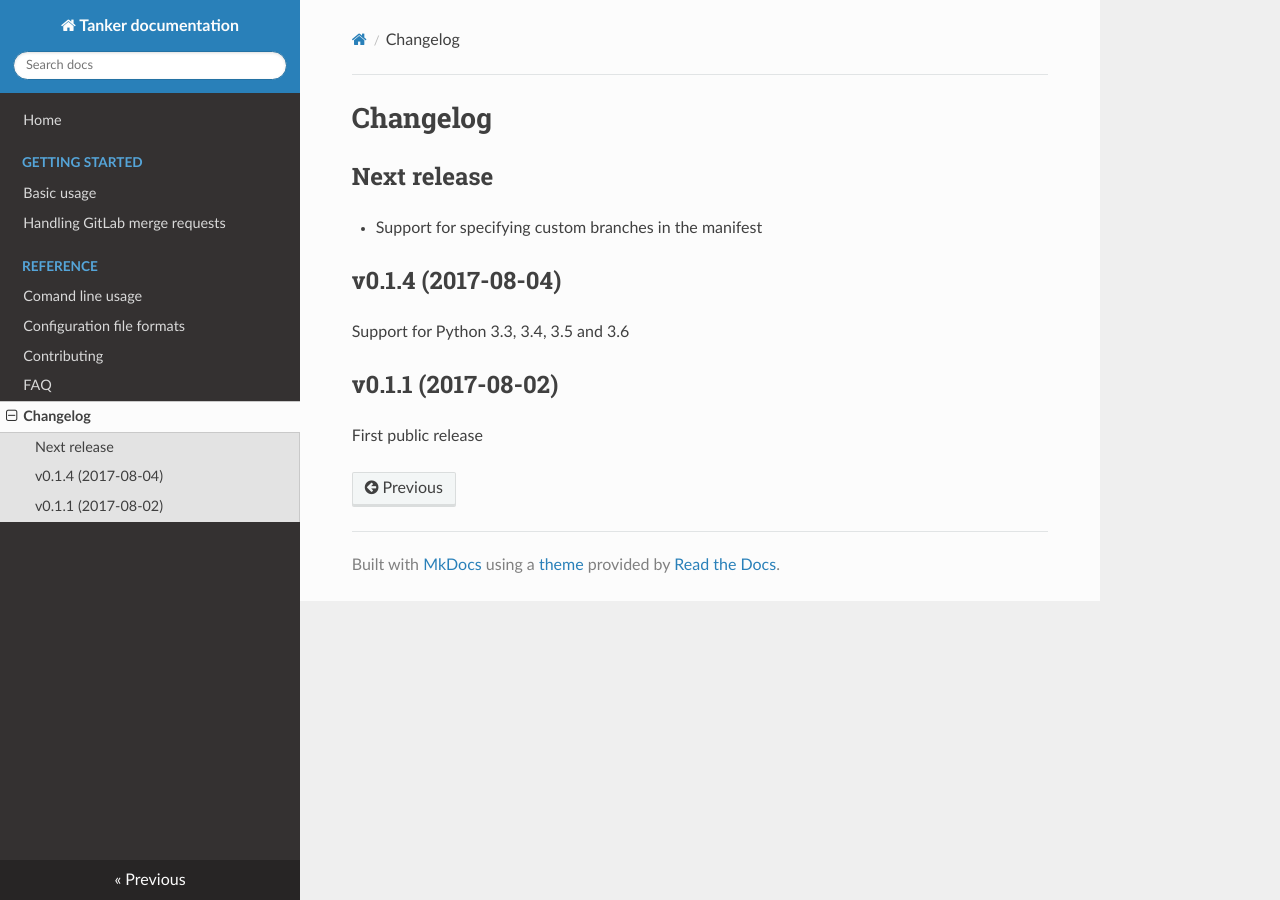
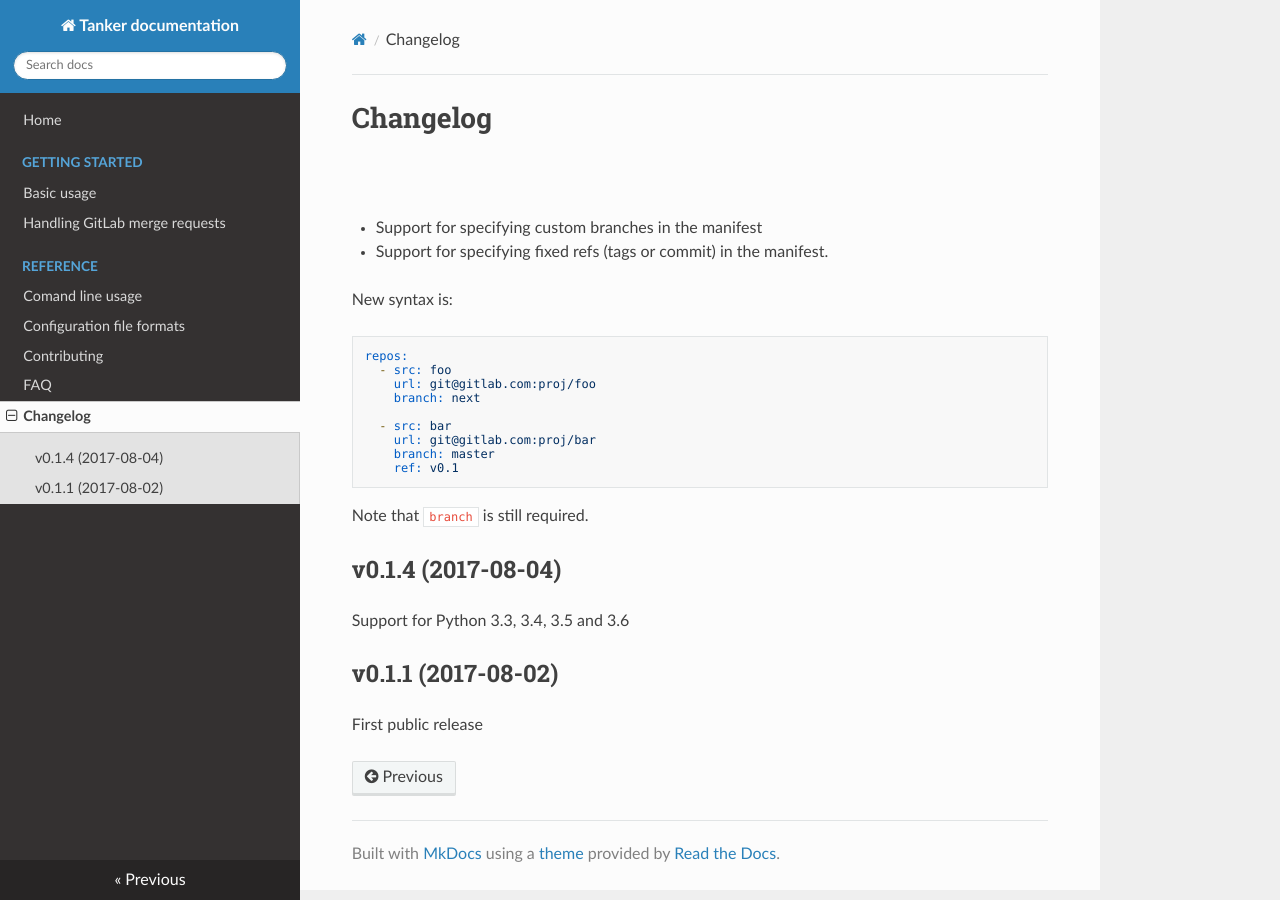
Before and after one commit to your-tools/tsrc, an MkDocs documentation site: the page built from docs/changelog.md, in a window 1280 px wide. Built offline with MkDocs 1.6.1, drawn with Linux system fonts in a browser that asks for light colours; nearby versions of some CDN libraries; old or Windows-style settings are respelled for this version of MkDocs.

Commit message:
Update documentation about new featurez

````diff
--- a/docs/changelog.md
+++ b/docs/changelog.md
@@ -1,8 +1,25 @@
 # Changelog
 
-## Next release
+##
 
 * Support for specifying custom branches in the manifest
+* Support for specifying fixed refs (tags or commit) in the manifest.
+
+New syntax is:
+
+```yaml
+repos:
+  - src: foo
+    url: git@gitlab.com:proj/foo
+    branch: next
+
+  - src: bar
+    url: git@gitlab.com:proj/bar
+    branch: master
+    ref: v0.1
+```
+
+Note that `branch` is still required.
 
 ## v0.1.4 (2017-08-04)
 
````
Also changed, not shown: docs/ref/formats.md (+8 -2 lines).
